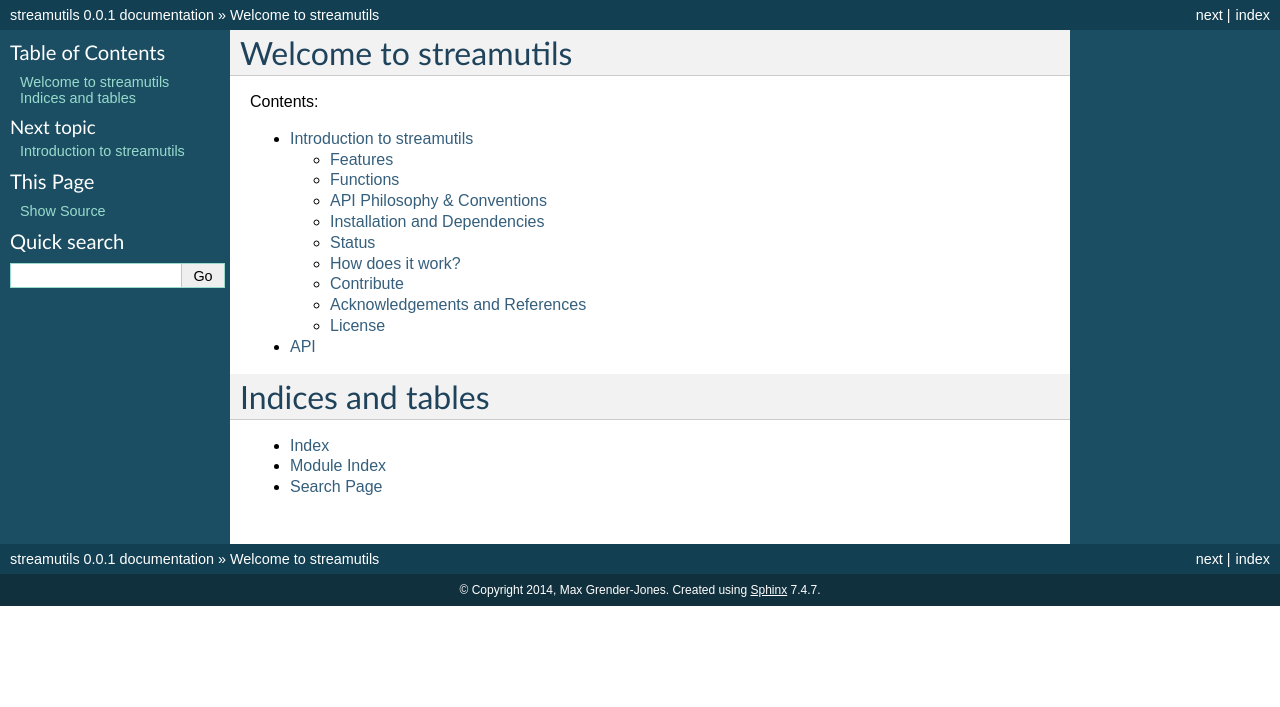
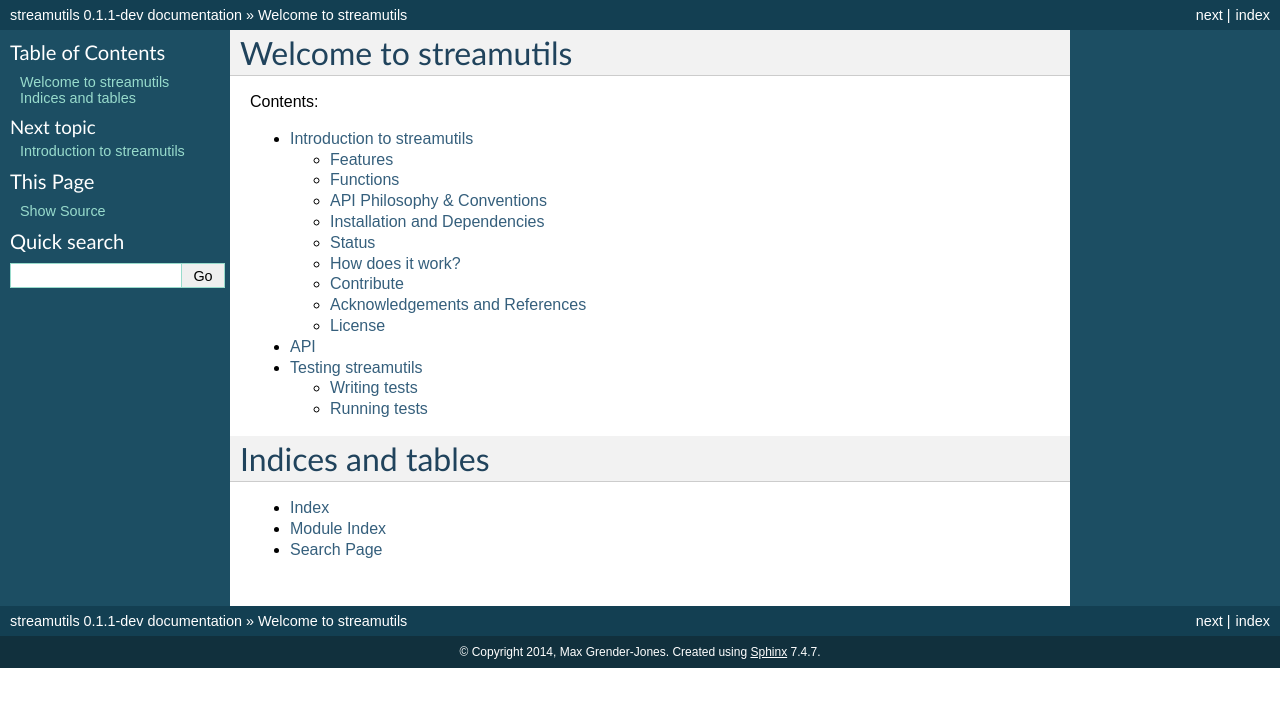
Before and after one commit to maxgrenderjones/streamutils, a Sphinx documentation site: the page built from docs/index.rst, in a window 1280 px wide. Shown: the top 707 px of the page. Built offline with Sphinx 7.4.7, drawn with Linux system fonts in a browser that asks for light colours.

Commit message:
Document testing

```diff
--- a/docs/conf.py
+++ b/docs/conf.py
@@ -49,9 +49,9 @@
 # built documents.
 #
 # The short X.Y version.
-version = '0.0.1'
+version = '0.1.1'
 # The full version, including alpha/beta/rc tags.
-release = '0.0.1'
+release = '0.1.1-dev'
 
 # The language for content autogenerated by Sphinx. Refer to documentation
 # for a list of supported languages.
--- a/docs/index.rst
+++ b/docs/index.rst
@@ -13,6 +13,7 @@
 
     readme
     api
+    testing
 
 
 Indices and tables
```
Also changed, not shown: README.md (+2 -2 lines), docs/testing.rst (added, +39 -0 lines).
